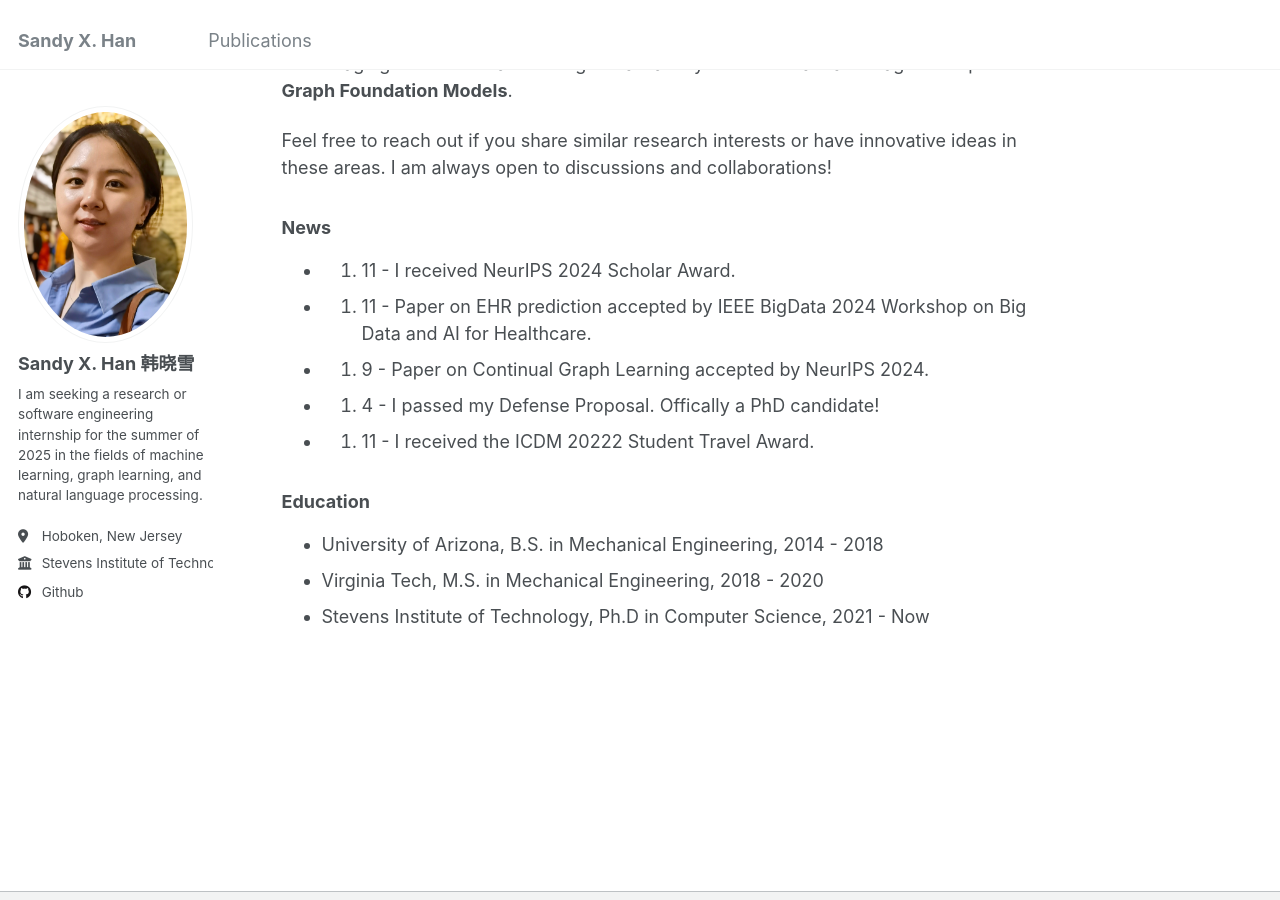
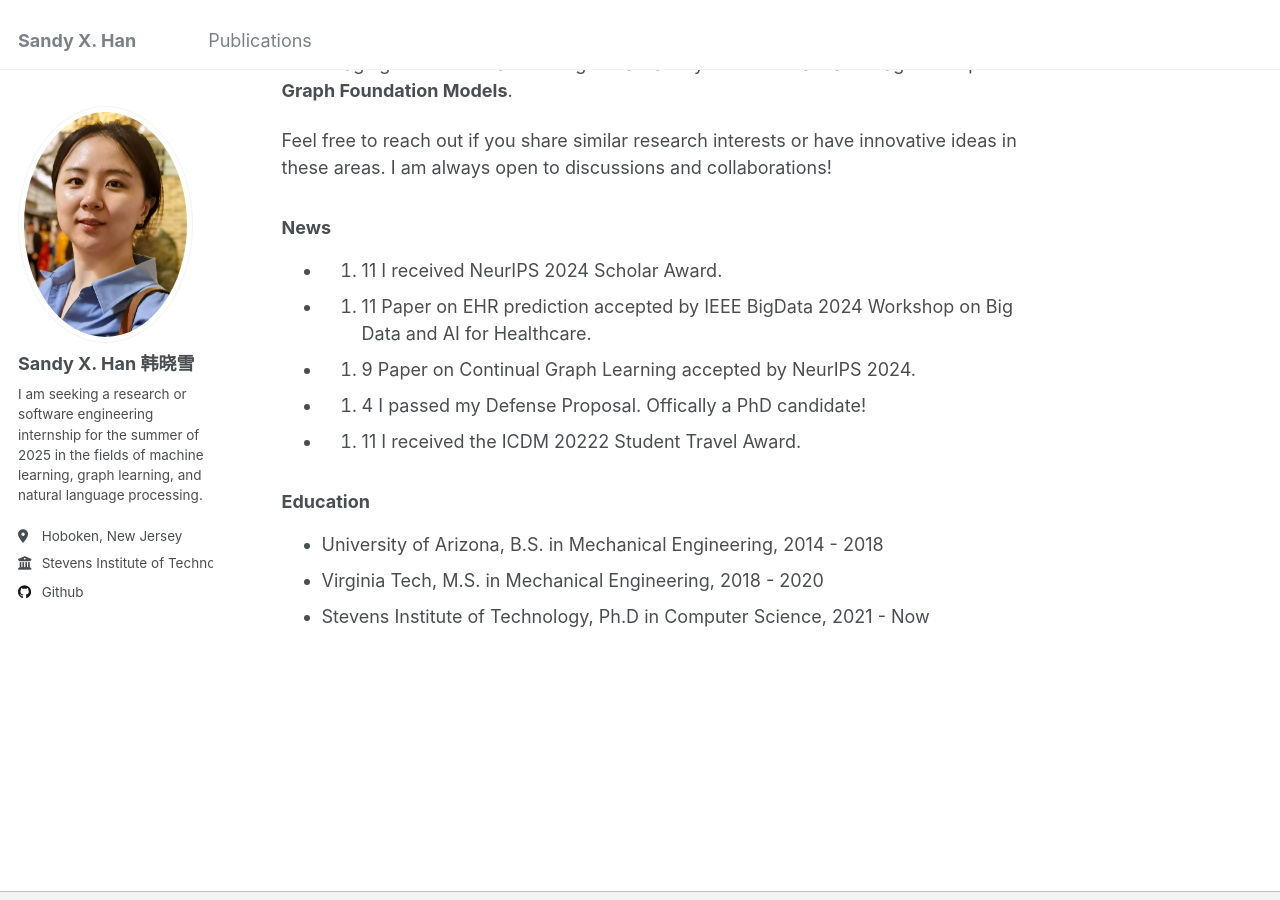
Before and after one commit to hanxiaoxue114/hanxiaoxue114.github.io, a Jekyll site: the page built from _pages/about.md, in a window 1280 px wide and 900 px high, scrolled down 496 px. Built offline with Jekyll 4.4.1, drawn with Linux system fonts in a browser that asks for light colours.

```diff
--- a/_pages/about.md
+++ b/_pages/about.md
@@ -16,11 +16,11 @@ With the rapid advancements in **Large Language Models (LLMs)**, I see immense p
 Feel free to reach out if you share similar research interests or have innovative ideas in these areas. I am always open to discussions and collaborations!
 
 ### News
-* 2024. 11 - I received NeurIPS 2024 Scholar Award.
-* 2025. 11 - Paper on EHR prediction accepted by IEEE BigData 2024 Workshop on Big Data and AI for Healthcare.
-* 2024. 9 - Paper on Continual Graph Learning accepted by NeurIPS 2024.
-* 2024. 4 - I passed my Defense Proposal. Offically a PhD candidate!
-* 2022. 11 - I received the ICDM 20222 Student Travel Award.
+* 2024. 11 I received NeurIPS 2024 Scholar Award.
+* 2025. 11 Paper on EHR prediction accepted by IEEE BigData 2024 Workshop on Big Data and AI for Healthcare.
+* 2024. 9 Paper on Continual Graph Learning accepted by NeurIPS 2024.
+* 2024. 4 I passed my Defense Proposal. Offically a PhD candidate!
+* 2022. 11 I received the ICDM 20222 Student Travel Award.
 
 
 
```
